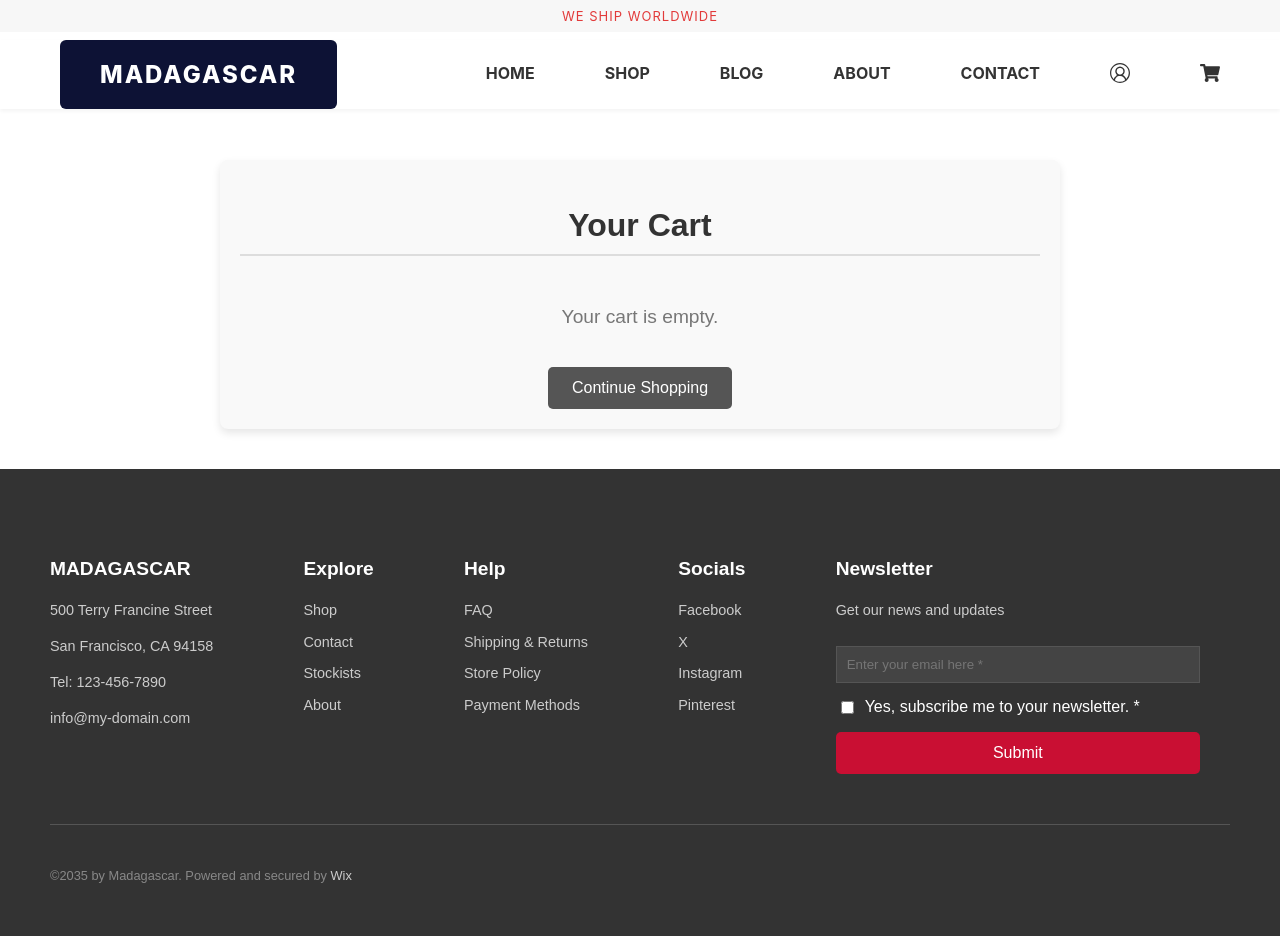
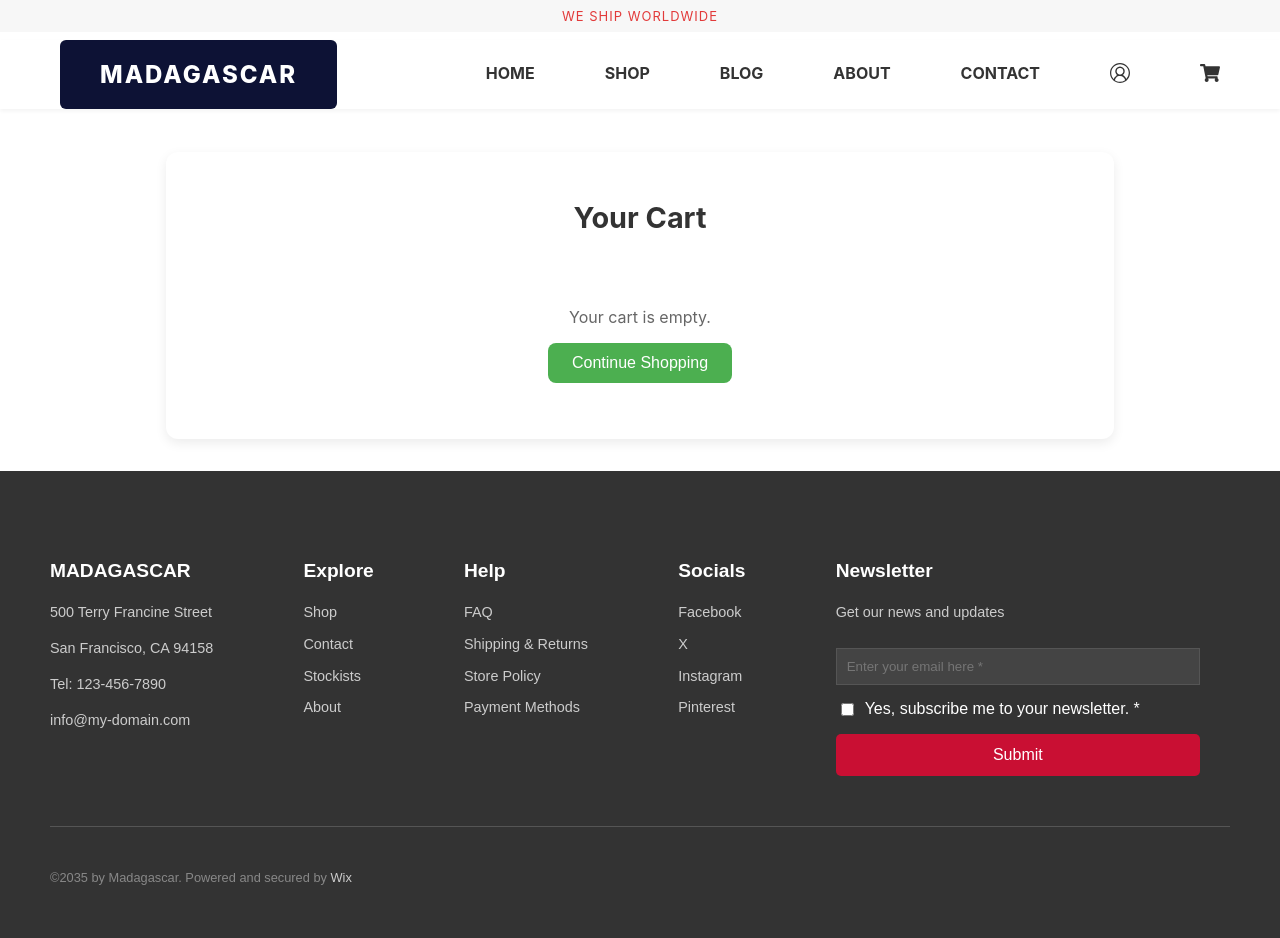
Before and after one commit to arathyrajeesh/ecommerce-project-react, a React (Create React App) app: page /cart in a window 1280 px wide. Built offline with nearby package versions, Linux system fonts and the light colour scheme; sample sign-in values are in the browser's storage.

Commit message:
cart style update

```diff
--- a/src/components/User.jsx
+++ b/src/components/User.jsx
@@ -10,6 +10,7 @@ function UserProfile() {
     const [loading, setLoading] = useState(true);
     const [error, setError] = useState(null);
     const navigate = useNavigate();
+
     useEffect(() => {
         const fetchUserProfile = async () => {
             try {
--- a/src/styles/Cart.css
+++ b/src/styles/Cart.css
@@ -1,145 +1,141 @@
 .cart-container {
-    max-width: 800px;
-    margin: 40px auto;
-    padding: 20px;
-    font-family: Arial, sans-serif;
-    border-radius: 8px;
-    background-color: #f9f9f9;
-    box-shadow: 0 4px 8px rgba(0, 0, 0, 0.1);
+    max-width: 900px;
+    margin: 2rem auto;
+    padding: 1.5rem;
+    background: #fff;
+    border-radius: 12px;
+    box-shadow: 0 4px 12px rgba(0,0,0,0.08);
 }
 
 .cart-container h2 {
+    font-size: 1.8rem;
     text-align: center;
-    margin-bottom: 30px;
+    margin-bottom: 1.5rem;
     color: #333;
-    font-size: 2em;
-    border-bottom: 2px solid #ddd;
-    padding-bottom: 10px;
 }
 
 .empty-cart-message {
     text-align: center;
-    margin-top: 50px;
+    padding: 2rem 1rem;
 }
 
 .empty-cart-message p {
-    font-size: 1.2em;
-    color: #777;
+    color: #666;
+    margin-bottom: 1rem;
 }
 
 .continue-shopping-btn {
-    background-color: #555;
-    color: #fff;
+    background: #4CAF50;
+    color: white;
     border: none;
-    padding: 12px 24px;
-    font-size: 1em;
+    padding: 0.7rem 1.5rem;
+    font-size: 1rem;
+    border-radius: 8px;
     cursor: pointer;
-    border-radius: 5px;
-    transition: background-color 0.3s ease;
-    margin-top: 20px;
+    transition: background 0.3s ease;
 }
 
 .continue-shopping-btn:hover {
-    background-color: #333;
+    background: #43a047;
 }
 
 .cart-item-list {
     display: flex;
     flex-direction: column;
-    gap: 20px;
+    gap: 1rem;
 }
 
 .cart-item {
     display: flex;
     align-items: center;
-    gap: 20px;
-    border-bottom: 1px solid #eee;
-    padding-bottom: 20px;
+    background: #fafafa;
+    border-radius: 10px;
+    padding: 1rem;
+    border: 1px solid #eee;
 }
 
 .cart-item img {
-    border-radius: 5px;
-    border: 1px solid #ddd;
+    width: 90px;
+    height: 90px;
+    object-fit: cover;
+    border-radius: 8px;
+    margin-right: 1rem;
 }
 
 .item-details {
-    flex-grow: 1;
+    flex: 1;
 }
 
 .item-details h4 {
-    margin: 0 0 5px;
-    font-size: 1.2em;
-    color: #333;
+    margin-bottom: 0.3rem;
+    color: #222;
+    font-size: 1.1rem;
 }
 
 .item-details p {
-    margin: 0;
-    color: #666;
+    margin-bottom: 0.5rem;
+    color: #555;
 }
 
 .quantity-control {
     display: flex;
     align-items: center;
-    gap: 10px;
-    margin-top: 10px;
+    gap: 0.5rem;
 }
 
 .quantity-control button {
-    background-color: #ddd;
-    border: 1px solid #ccc;
-    width: 30px;
-    height: 30px;
-    font-size: 1.2em;
+    background: #ddd;
+    border: none;
+    padding: 0.4rem 0.8rem;
+    font-size: 1rem;
+    border-radius: 6px;
     cursor: pointer;
-    border-radius: 4px;
-    transition: background-color 0.3s;
+    transition: background 0.2s ease;
 }
 
 .quantity-control button:hover {
-    background-color: #ccc;
+    background: #ccc;
 }
 
 .item-actions button {
-    background-color: #dc3545;
-    color: #fff;
+    background: #e53935;
+    color: white;
     border: none;
-    padding: 8px 12px;
-    font-size: 0.9em;
+    padding: 0.5rem 0.9rem;
+    font-size: 0.9rem;
+    border-radius: 6px;
     cursor: pointer;
-    border-radius: 5px;
-    transition: background-color 0.3s;
+    transition: background 0.3s ease;
 }
 
 .item-actions button:hover {
-    background-color: #c82333;
+    background: #c62828;
 }
 
 .cart-summary {
+    margin-top: 2rem;
     text-align: right;
-    margin-top: 30px;
-    padding-top: 20px;
-    border-top: 2px solid #ddd;
 }
 
 .cart-summary h3 {
-    font-size: 1.5em;
+    margin-bottom: 1rem;
+    font-size: 1.4rem;
     color: #333;
-    margin-bottom: 15px;
 }
 
 .checkout-btn {
-    background-color: #007bff;
-    color: #fff;
+    background: #ff9800;
+    color: white;
     border: none;
-    padding: 12px 24px;
-    font-size: 1.1em;
+    padding: 0.7rem 1.5rem;
+    font-size: 1rem;
+    border-radius: 8px;
     cursor: pointer;
-    border-radius: 5px;
-    transition: background-color 0.3s;
+    transition: background 0.3s ease;
 }
 
 .checkout-btn:hover {
-    background-color: #0056b3;
+    background: #fb8c00;
 }
 
 @media (max-width: 600px) {
@@ -148,15 +144,11 @@
         align-items: flex-start;
     }
 
-    .item-details {
-        text-align: left;
+    .cart-item img {
+        margin-bottom: 0.8rem;
     }
 
-    .quantity-control {
-        margin-top: 15px;
-    }
-
-    .item-actions {
-        align-self: flex-end;
+    .cart-summary {
+        text-align: center;
     }
 }
```
Also changed, not shown: src/components/Cart.jsx (line endings or trailing spaces).
